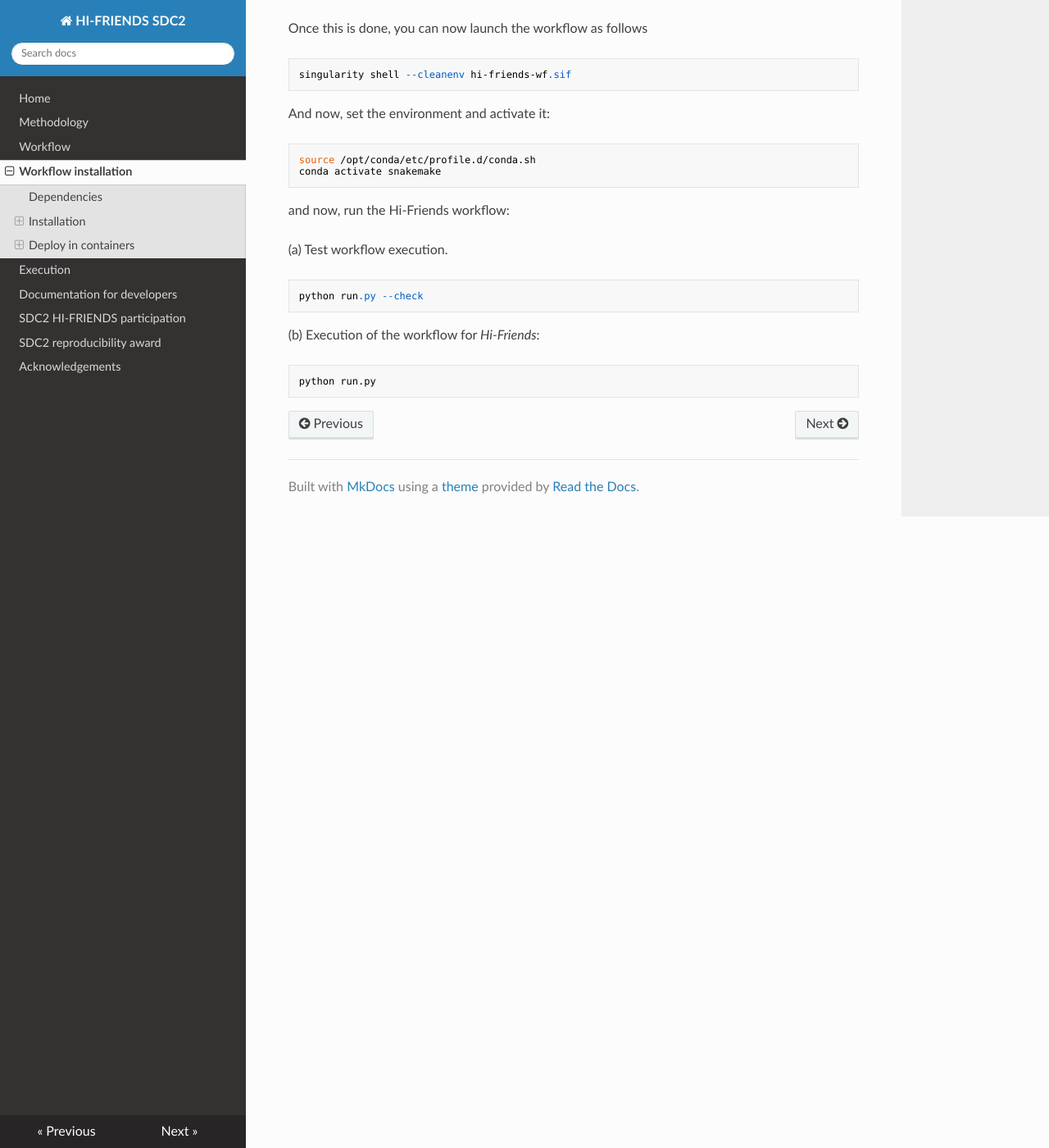
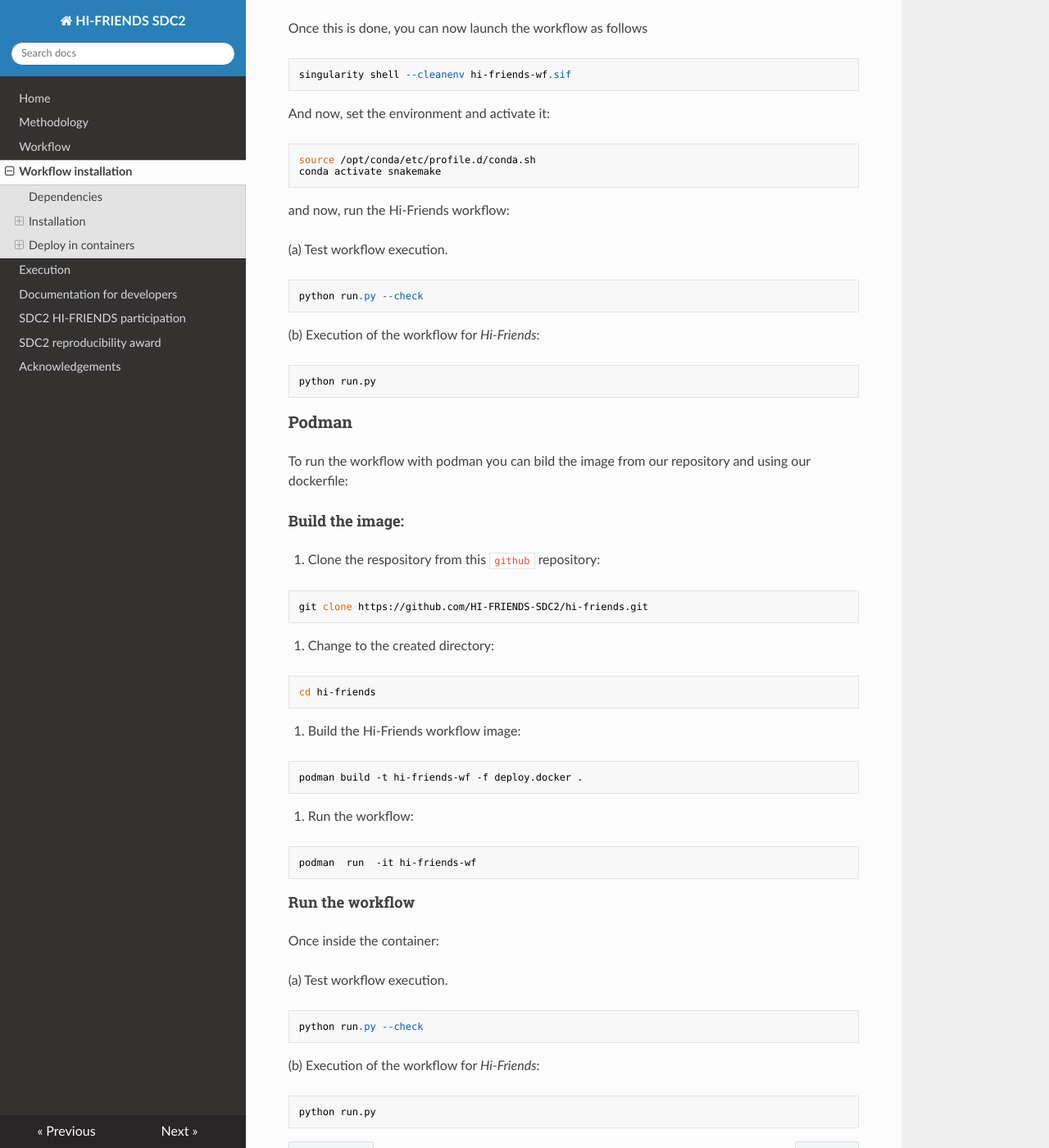
Before and after one commit to HI-FRIENDS-SDC2/hi-friends, an MkDocs documentation site: the page built from docs/installation.md, in a window 1280 px wide and 1400 px high, scrolled down 3338 px. Shown: the whole window at 82% size. Built offline with MkDocs 1.6.1, drawn with Linux system fonts in a browser that asks for light colours; nearby versions of some CDN libraries; some of the changed text lies outside the part shown.

Commit message:
Minor changes and podman deployment added and tested

````diff
--- a/docs/installation.md
+++ b/docs/installation.md
@@ -102,7 +102,7 @@ cd hi-friends
 3. Now build the image. For this we build and tag the image as ``hi-friends-wf``:
 
 ```
-docker build -t hi-friends-wf -f deploy.docker
+docker build -t hi-friends-wf -f deploy.docker .
 ```
 
 #### Run the workflow
@@ -150,7 +150,7 @@ cd hi-friends
 3. Build the Hi-Friends workflow image:
 
 ```
-singularity build hi-friends-wf.sif hi-friends-wf.def
+singularity build hi-friends-wf.sif deploy.singularity
 ```
 
 #### Run the workflow
@@ -181,3 +181,51 @@ python run.py --check
 ```
 python run.py
 ```
+
+
+### Podman
+
+To run the workflow with podman you can bild the image from our repository and using our dockerfile:
+
+#### Build the image:
+
+1. Clone the respository from this ``github`` repository:
+
+```
+git clone https://github.com/HI-FRIENDS-SDC2/hi-friends.git
+```
+
+2. Change to the created directory:
+
+```
+cd hi-friends
+```
+
+3. Build the Hi-Friends workflow image:
+
+```
+podman build -t hi-friends-wf -f deploy.docker .
+```
+
+4. Run the workflow:
+
+```
+podman  run  -it hi-friends-wf
+```
+
+
+#### Run the workflow
+
+Once inside the container:
+
+(a) Test workflow execution.
+
+```
+python run.py --check
+```
+
+(b) Execution of the workflow for *Hi-Friends*:
+
+```
+python run.py
+```
````
